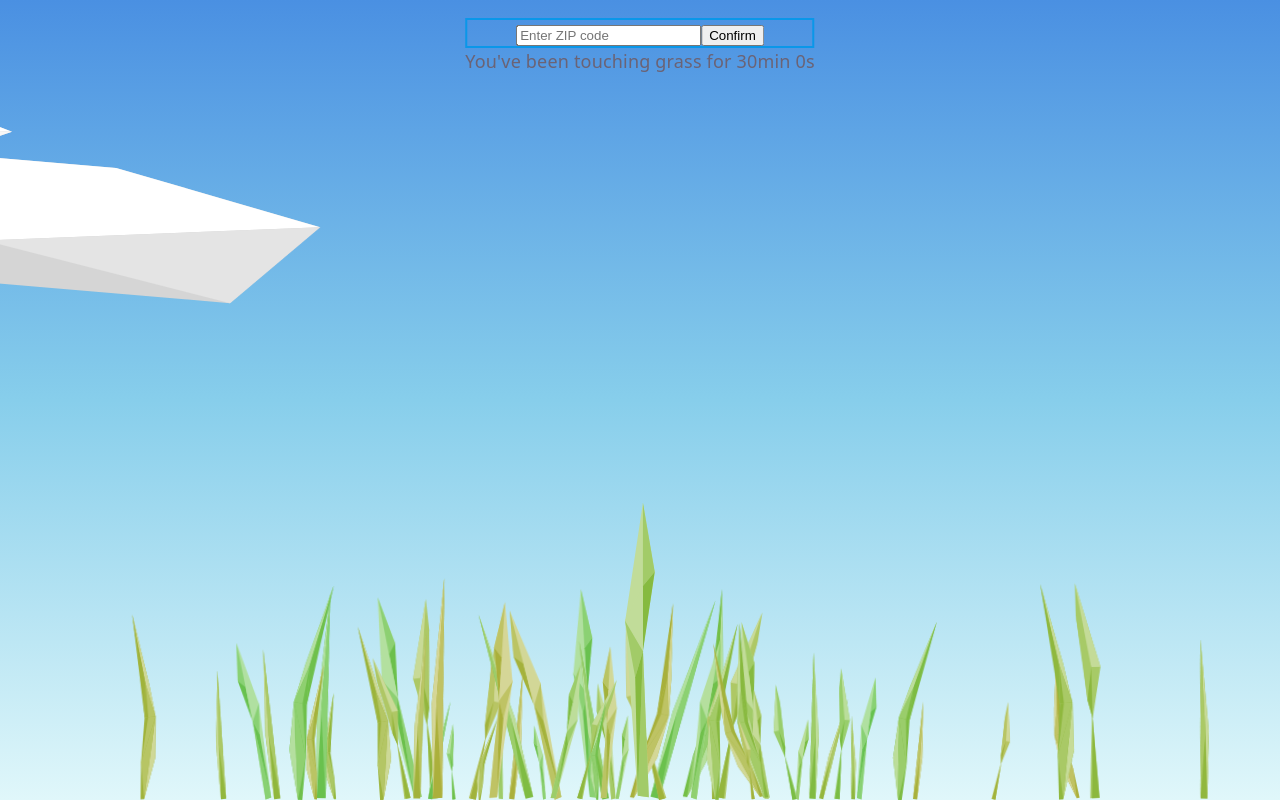
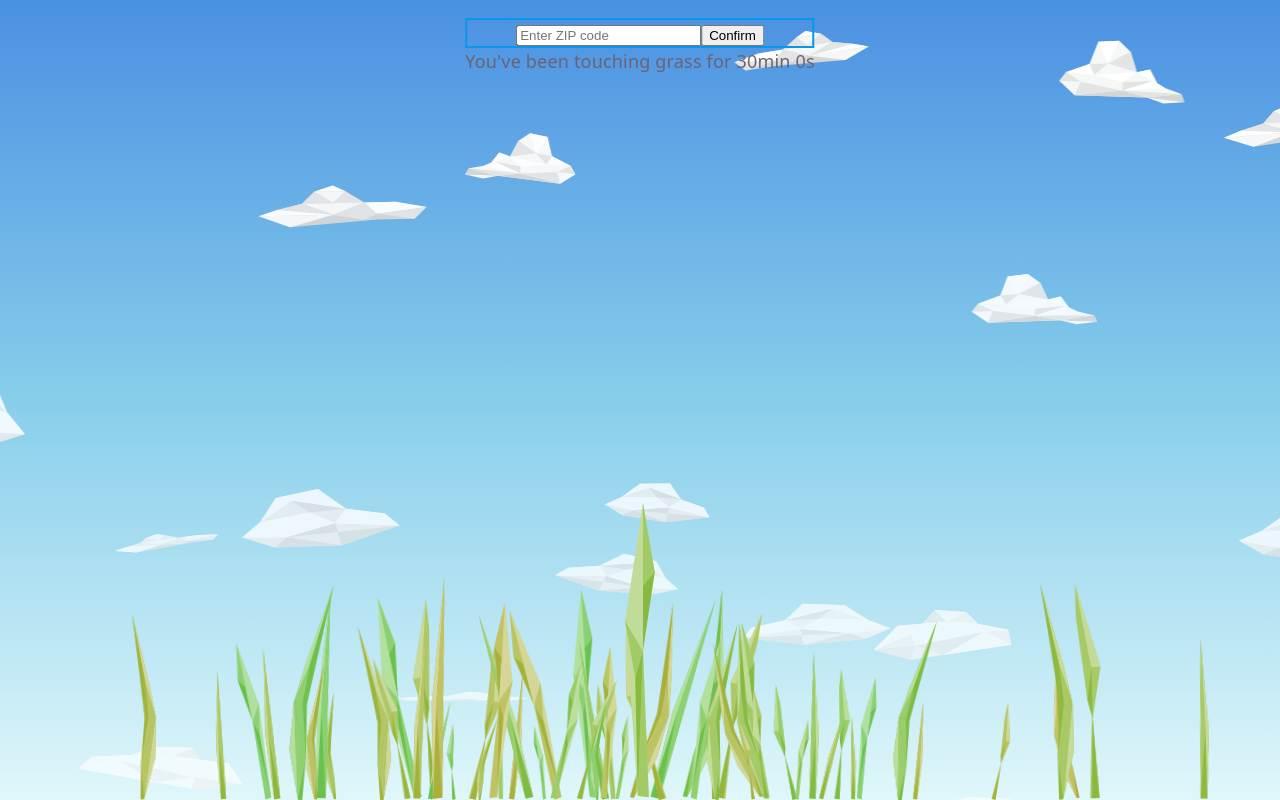
Before and after one commit to rylander925/engin1tr-website, a React (Vite) app: page / in a window 1280 px wide. Built offline with nearby package versions, Linux system fonts and the light colour scheme.

Commit message:
Styled clouds: elevation dependent speed and appearance, transitions upon changes

```diff
--- a/src/ConditionsContext.jsx
+++ b/src/ConditionsContext.jsx
@@ -11,8 +11,8 @@ const initialConditions = {
     weather: {
         zipcode: 0,
         precipitation: 0, //fraction: 1=heavy, 0=none (>1 = extreme)
-        windSpeed: 0.5,     //fraction: ^
-        cloudCover: 0.5,    //fraction: ^
+        windSpeed: 1,     //fraction: ^
+        cloudCover: 0.1,    //fraction: ^
         date: '',         //YYYY-MM-DD
         hour: 0           //Decimal number: 12:30PM would be represented as 12.5
     }
--- a/src/components/Body/Background/SkyProps/Clouds.css
+++ b/src/components/Body/Background/SkyProps/Clouds.css
@@ -7,6 +7,11 @@
     animation-delay: var(--drift-delay);
     animation-iteration-count: infinite;
     animation-fill-mode: backwards;
+    transition: opacity 2s ease, width 2s ease;
+}
+
+.cloud-image {
+    transition: opacity 2s ease, width 2s ease;
 }
 @keyframes drift {
     from { transform: translateX(-80vw);}
--- a/src/components/Body/Background/SkyProps/Clouds.jsx
+++ b/src/components/Body/Background/SkyProps/Clouds.jsx
@@ -10,14 +10,25 @@ import './Clouds.css'
 const VARIANTS = [cloud1, cloud2, cloud3, cloud4]
 
 //cloud gen controls
-const HEIGHT_AVERAGE = 150  // Average cloud height
-const HEIGHT_RANGE = 150     // Total cloud height range around average
-const Y_RANGE = 30          // Range in y values from top as a percent
-const LEAN_RANGE = 20       // Range of cloud rotation in degrees (around vertical)
-const HUE_SHIFT_RANGE = 40  // Range in hue shift about unchanged image
+const WIDTH_AVERAGE = 20            // Average cloud with as percentage of vw at 50% cloud cover
+const WIDTH_RANGE = 10              // Range in cloud with as percentage of vw
+const CLOUD_COVER_FACTOR = 3        // Amount to multiply width * cloudcover * cloudcoverFactor
+const MIN_CLOUD_COVER_SCALE = 0.1   // Minimum cloud scaling when cloud cover is small
+const Y_RANGE = 100                 // Range in y values from top as a percent
+const LEAN_RANGE = 30               // Range of cloud rotation in degrees (around vertical)
+const HUE_SHIFT_RANGE = 40          // Range in hue shift about unchanged image
+
+//Cloud elevation controls
+const ELEVATION_DURATION_FACTOR = 2         //Increases cloud speed to tune the decrease in duration from closeness
+const ELEVATION_HEIGHT_MIN = 0.05           //Minimum amount to scale cloud height when at the horizon
+const ELEVATION_WIDTH_MIN = 0.1
+const HORIZON_OPACITY = 0.5                 //Minimum opacity (applies to clouds on horizon)
+const HORIZON_SATURATION = 0.5              //Minimum saturation ^
+const HORIZON_BRIGHTNESS_INCREASE = 0.15     //Increased brightness of clouds at horizon (complements desaturation)
 
 //Animation controls
 const BASE_DRIFT_DURATION = 50      //How long each cloud is on screen; actual reduced by windSpeed
+const DURATION_FACTOR_RANGE = 0.2   //Range in speeds clouds can move
 const MAX_WIND_SPEED = 3            //Divides base duration; multiplied by wind speed factor
 const MAX_CLOUDS = 70               //Clouds when cloud cover is 100%
 
@@ -26,29 +37,10 @@ const GUST_DURATION = 4000   // ms the gust class stays applied
 
 //TODO: Add support for different cloud types
 
-class CloudGenerator extends Generator {
-    constructor( baseInterval, slowdownFactor, seed ) {
-        super(baseInterval, slowdownFactor, seed);
-    }
 
-    generateItemAttributes(rand, index) {
-        return {
-            id: index,
-            appearTime: this.timeForIndex(index),
-            src: VARIANTS[Math.floor(rand() * VARIANTS.length)],
-
-            //% range about center governed by index * SPREAD_RATE
-            x: 100 * rand(),
-            y: Y_RANGE * rand(),
-
-            height: HEIGHT_AVERAGE + (rand() - 0.5) * HEIGHT_RANGE,
-            flip: rand() < 0.5,
-            lean: (rand() - 0.5) * LEAN_RANGE,
-            hue: (rand() - 0.5) * HUE_SHIFT_RANGE,
-        }
-    }
-
-    static Cloud( {cloud, index, cloudCover, driftDuration, visible, rerollCloud} ) {
+function Cloud( {cloud, index, cloudCover, driftDuration, visible, rerollCloud} ) {
+    driftDuration = ELEVATION_DURATION_FACTOR * driftDuration / cloud.closenessFactor * cloud.driftFactor;
+    const cloudCoverScale = linear(cloudCover, MIN_CLOUD_COVER_SCALE) * CLOUD_COVER_FACTOR; //amount to scale cloud cover by: factor * linear function between minCloudCover & 1
     return(
         //Position wrapper
         <div
@@ -57,59 +49,78 @@ class CloudGenerator extends Generator {
             style = {{
                 transformOrigin: 'bottom center',
                 '--drift-duration': `${driftDuration}s`,
-                    '--drift-delay': `${driftDuration*cloud.delay}s`,
-                    //left: `${-cloud.x}vw`,
+                '--drift-delay': `${driftDuration * cloud.delay}s`,
                 top: `${cloud.y}%`,
                 position: 'absolute',
-                    opacity: visible ? 1 : 0
             }}
             >
                 <img
+                    className='cloud-image'
                     src = {cloud.src}
                     style = {{
-                            height: cloud.height * (cloudCover + 1),
                         display: 'block',
+                        width: `${cloud.width * cloudCoverScale}vw`,
 
                         transformOrigin: 'bottom center',
-                            transform: `scaleX(${cloud.flip ? -1 : 1})
+                        transform: `scaleX(${cloud.scaleX * cloud.flip ? -1 : 1})
+                                    scaleY(${cloud.scaleY})
                                     translateY(-50%)
                                     rotate(${cloud.lean}deg)`,
-                            filter: `hue-rotate(${cloud.hue}deg)`,
+                        filter: `hue-rotate(${cloud.hue}deg)
+                                saturate(${linear(cloud.closenessFactor, HORIZON_SATURATION)})
+                                brightness(${1 + (1-cloud.closenessFactor)*HORIZON_BRIGHTNESS_INCREASE})`,
+                        opacity: visible ? linear(cloud.closenessFactor, HORIZON_OPACITY) : 0,
                     }}
                 />
         </div>
     )
 }
-}
 
-function generateCloud(index) {
+function generateCloud(index, prepopulateSky = false) {
+    const y = Y_RANGE * Math.random()
+    const elevationFactor = Math.min(y / 100, 0.97)           //0 = zenith, 1 = horizon, bottom out at 0.97
+    const closenessFactor = Math.cos(Math.PI/2 * elevationFactor)   //1 = straight up (closest), 0 = horizon, infinitely far away
         return {
             id: index,
             version: 0,
             src: VARIANTS[Math.floor(Math.random() * VARIANTS.length)],
 
-            //% range about center governed by index * SPREAD_RATE
-            delay: Math.random(),
-            //x: 100 * Math.random(),
-            y: Y_RANGE * Math.random(),
+            delay: Math.random() * (prepopulateSky ? -1 : 1),
+            driftFactor: 1 + (Math.random() - 0.5) * DURATION_FACTOR_RANGE,
+            y: y,
+            closenessFactor: closenessFactor,
+            scaleY: linear(closenessFactor, ELEVATION_HEIGHT_MIN),
+            scaleX: linear(closenessFactor, ELEVATION_WIDTH_MIN),
 
-            height: HEIGHT_AVERAGE + (Math.random() - 0.5) * HEIGHT_RANGE,
+            width: WIDTH_AVERAGE + (Math.random() - 0.5) * WIDTH_RANGE,
             flip: Math.random() < 0.5,
             lean: (Math.random() - 0.5) * LEAN_RANGE,
             hue: (Math.random() - 0.5) * HUE_SHIFT_RANGE,
         }
 }
 
+//Returns f(x) satisfying f(0) = 0 and f(1) = 1.
+//f(x) is continuous and concave down
+//Function is steeper as b -> 0
+//Function is more linear as b -> infinity
+function steepHill(x, b) {
+    const c = b*(b+1);
+    const a = c/b;
+    return a - c/(x+b)
+}
+
+//Returns f(x) where f(x) is a linear function passing through (0, min) (1, 1)
+function linear(x, min) {
+    return min + (1-min)*x
+}
+
 export default function Clouds() {
     const conditions = useConditions();
 
     const driftDuration = BASE_DRIFT_DURATION / (MAX_WIND_SPEED * conditions.weather.windSpeed);
-    const visibleClouds = MAX_CLOUDS * conditions.weather.cloudCover
-    const baseInterval = driftDuration / visibleClouds; //Infinity when cloudCover is 0
+    const visibleClouds = MAX_CLOUDS * steepHill(conditions.weather.cloudCover, 0.1)
 
-    const cloudGenerator = new CloudGenerator(baseInterval, 0, conditions.seed);
-
-    const [clouds, setClouds] = useState(() => Array.from({length:MAX_CLOUDS}, (_, i) => generateCloud(i))); //NOTE ID assigned to clouds is index + 1, not index
+    const [clouds, setClouds] = useState(() => Array.from({length:MAX_CLOUDS}, (_, i) => generateCloud(i, true))); //NOTE ID assigned to clouds is index + 1, not index
 
     const rerollCloud = (index) => {
         setClouds((prev) => {
@@ -126,7 +137,17 @@ export default function Clouds() {
         >
             {
                 clouds.map((cloud, index) =>
-                <CloudGenerator.Cloud key={`${index}-${cloud.version}`} cloud={cloud} cloudCover={conditions.weather.cloudCover} visible={index < visibleClouds} driftDuration={driftDuration} elapsedTime={conditions.elapsedTime} index={index} rerollCloud={rerollCloud}/>)
+                <Cloud
+                    key={`${index}-${cloud.version}`}
+                    cloud={cloud}
+                    cloudCover={conditions.weather.cloudCover}
+                    visible={index < visibleClouds}
+                    driftDuration={driftDuration}
+                    elapsedTime={conditions.elapsedTime}
+                    index={index}
+                    rerollCloud={rerollCloud}
+                    />
+                )
             }
         </div>
     );
```
Lines whose indentation alone changed are shown as unchanged.
